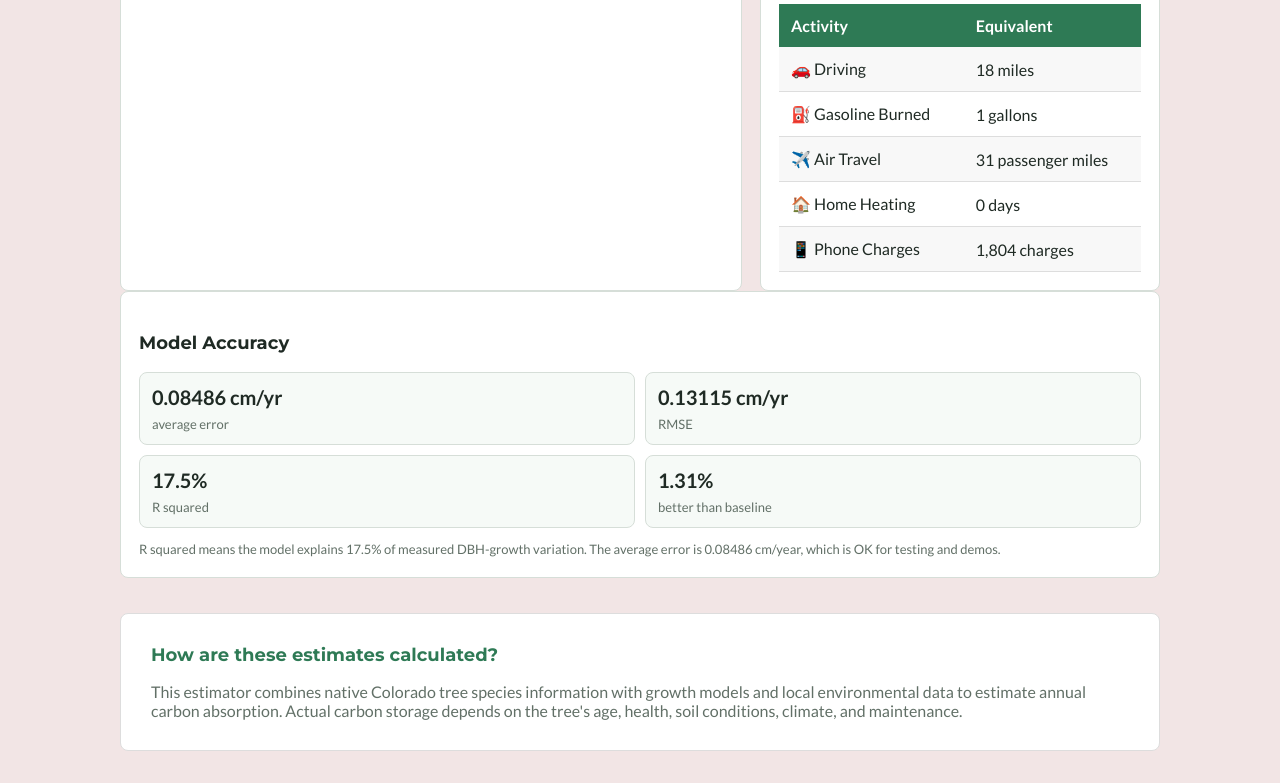
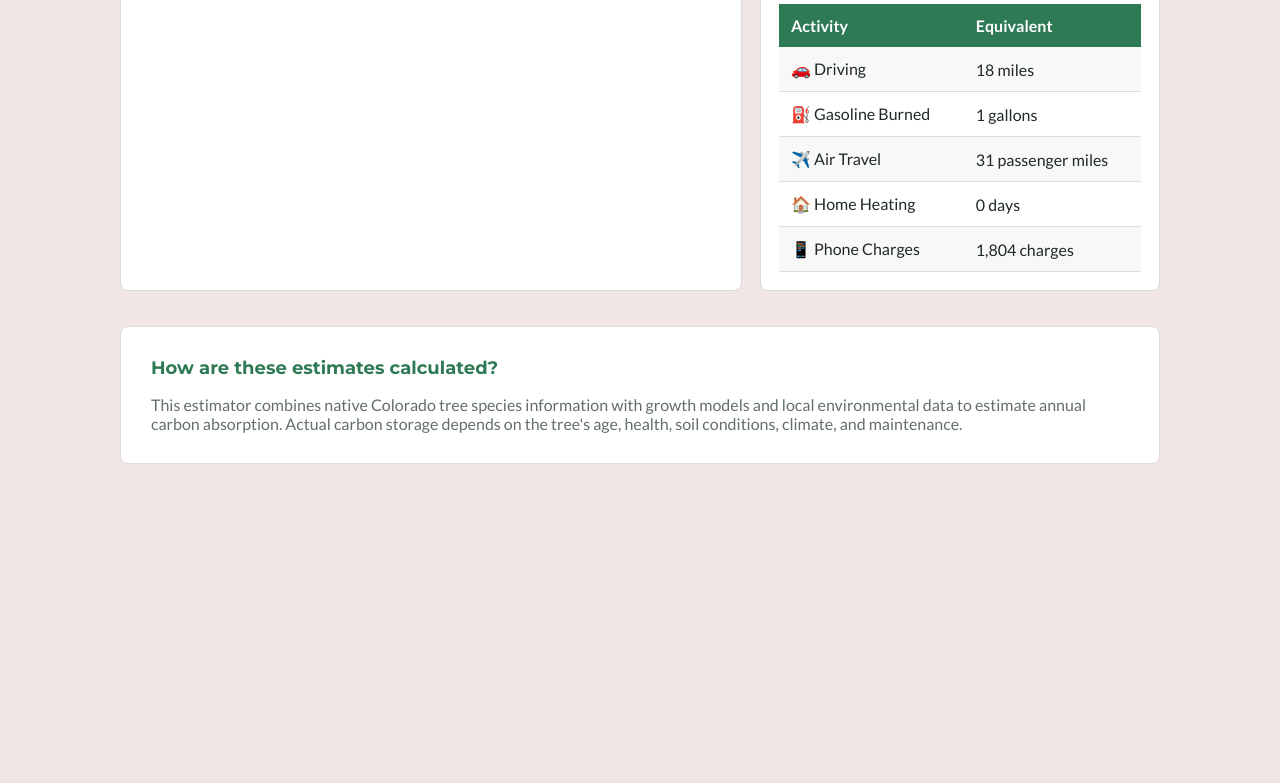
Before and after one commit to pranavc80/treechamps, a website: page index.html in a window 1280 px wide. Shown: the part 610-1393 px from the top of the page. After the commit the page ends 1106 px from the top, so only its background shows below. Drawn offline with Linux system fonts and the light colour scheme.

Commit message:
Remove model accuracy section

```diff
--- a/index.html
+++ b/index.html
@@ -376,31 +376,6 @@
         </section>
       </div>
 
-      <section>
-        <h2 class="subhead">Model Accuracy</h2>
-        <div class="result-grid">
-          <div class="stat">
-            <strong id="mae">-</strong>
-            <span>average error</span>
-          </div>
-          <div class="stat">
-            <strong id="rmse">-</strong>
-            <span>RMSE</span>
-          </div>
-          <div class="stat">
-            <strong id="r2">-</strong>
-            <span>R squared</span>
-          </div>
-          <div class="stat">
-            <strong id="improvement">-</strong>
-            <span>better than baseline</span>
-          </div>
-        </div>
-        <p class="accuracy-note" id="accuracy-note">
-          R squared shows how much growth variation the neural network explains. The average error is small enough for testing this estimator.
-        </p>
-      </section>
-
       <section class="info">
         <h2>How are these estimates calculated?</h2>
         <p>
```
